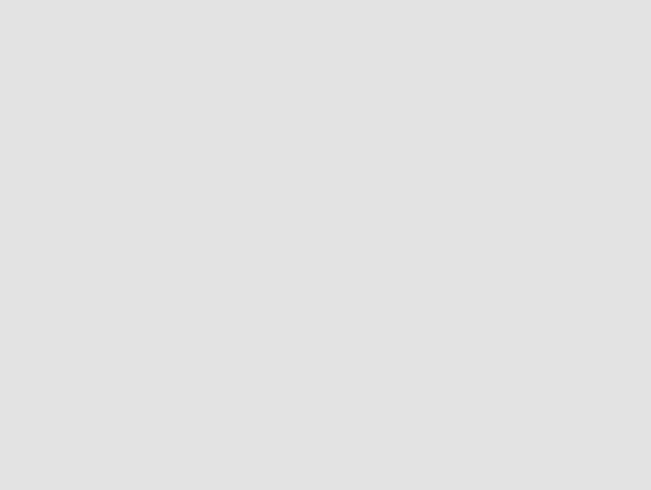
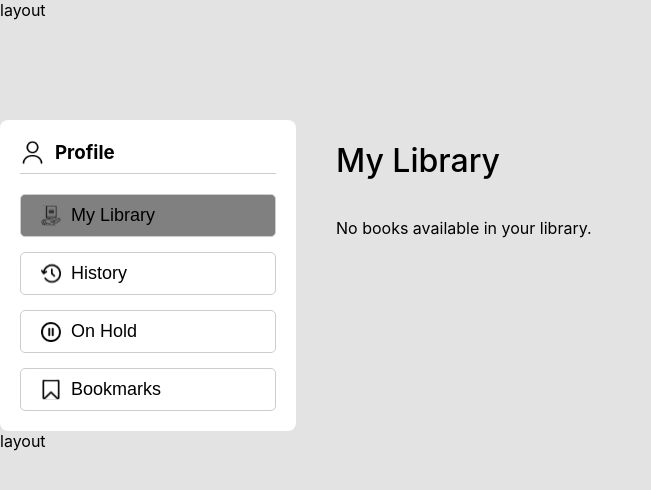
Before and after one commit to Br0wnMamba/SkyView-Library-System, a React (Create React App) app in the folder frontend/: page /bookShelf in a window 1280 px wide. Before the commit this address had no page. Shown: the top 490 px of the page, without its empty margins (0-651 px from the left). Built offline with nearby package versions, Linux system fonts and the light colour scheme.

Commit message:
book shelf page done

```diff
--- a/frontend/src/pages/profile/BookShelf.js
+++ b/frontend/src/pages/profile/BookShelf.js
@@ -0,0 +1,49 @@
+import React from "react";
+import "./profile-all-pages.css";
+import ProfileSidebar from "../../components/ProfileSidebar/ProfileSidebar";
+import BookCard from "../../components/BookCard/BookCard";
+import Button from "../../components/Button/Button";
+import { useNavigate } from "react-router-dom";
+
+const BookShelf = () => {
+	const navigate = useNavigate();
+	const my_library = JSON.parse(sessionStorage.getItem("my_library")) || {};
+
+	return (
+		<div className="profile-page-container">
+			<ProfileSidebar is_my_library={true} />
+			<div className="profile-page-content-container">
+				<div className="profile-page-header">
+					<h1 className="profile-page-header-text">My Library</h1>
+				</div>
+				<div className="profile-page-cards-container">
+					{my_library && Object.keys(my_library).length > 0 ? (
+						Object.keys(my_library).map((id) => (
+							<BookCard
+								key={id}
+								id={id}
+								name={my_library[id].name}
+								authors={my_library[id].authors}
+								first_line={"Checked out: " + my_library[id].checked_out_date}
+								second_line={"Access Until: " + my_library[id].return_date}
+								ButtonComponent={() => (
+									<div className="card-button-container">
+										{my_library[id].is_physical === "true" ? (
+											<p>Physical Book</p>
+										) : (
+											<Button text={"Read this Book"} borderRadius={"0"} textColor={"white"} backgroundColor={"#434EB4"} onClick={() => navigate("/bookShelf/" + id)} />
+										)}
+									</div>
+								)}
+							/>
+						))
+					) : (
+						<p>No books available in your library.</p>
+					)}
+				</div>
+			</div>
+		</div>
+	);
+};
+
+export default BookShelf;
--- a/frontend/src/routes/AppRoutes.js
+++ b/frontend/src/routes/AppRoutes.js
@@ -33,9 +33,9 @@ export default function AppRoutes() {
           <Route path="search" element={<Search />} />
           <Route path="book/:bookId" element={<BookOverview />} />
 		  <Route path="history" element={<History />} />
+            <Route path="bookShelf" element={<BookShelf />} />
           <Route path="cart" element={<Cart />} />
           <Route path="profile" element={<Profile />}>
-            <Route path="bookShelf" element={<BookShelf />} />
             <Route path="bookShelf/:bookId" element={<ReadBook />} />
             <Route path="onHold" element={<OnHold />} />
             <Route path="bookmarks" element={<Bookmarks />} />
```
Also changed, not shown: frontend/src/assets/profile-sidebar-library.svg.
